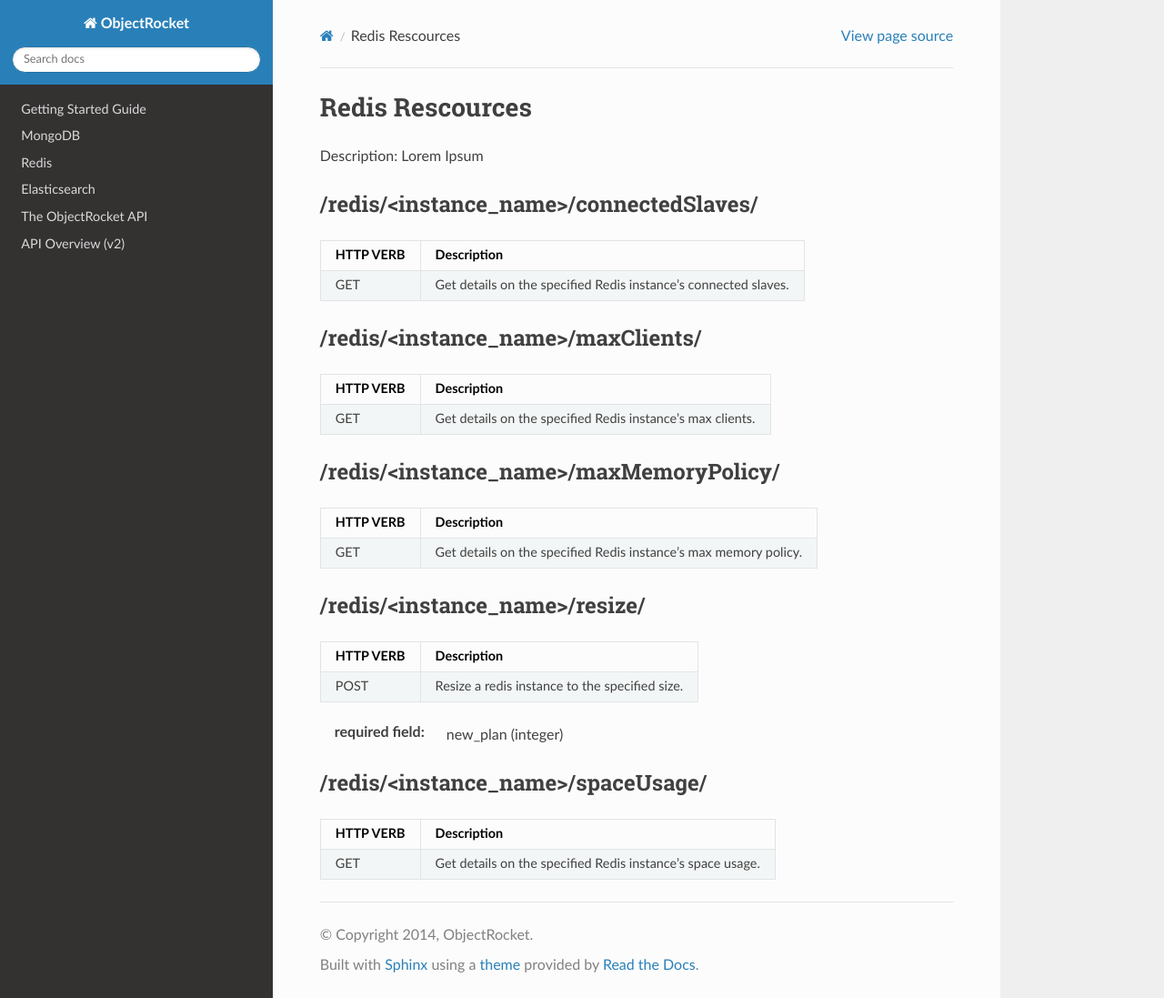
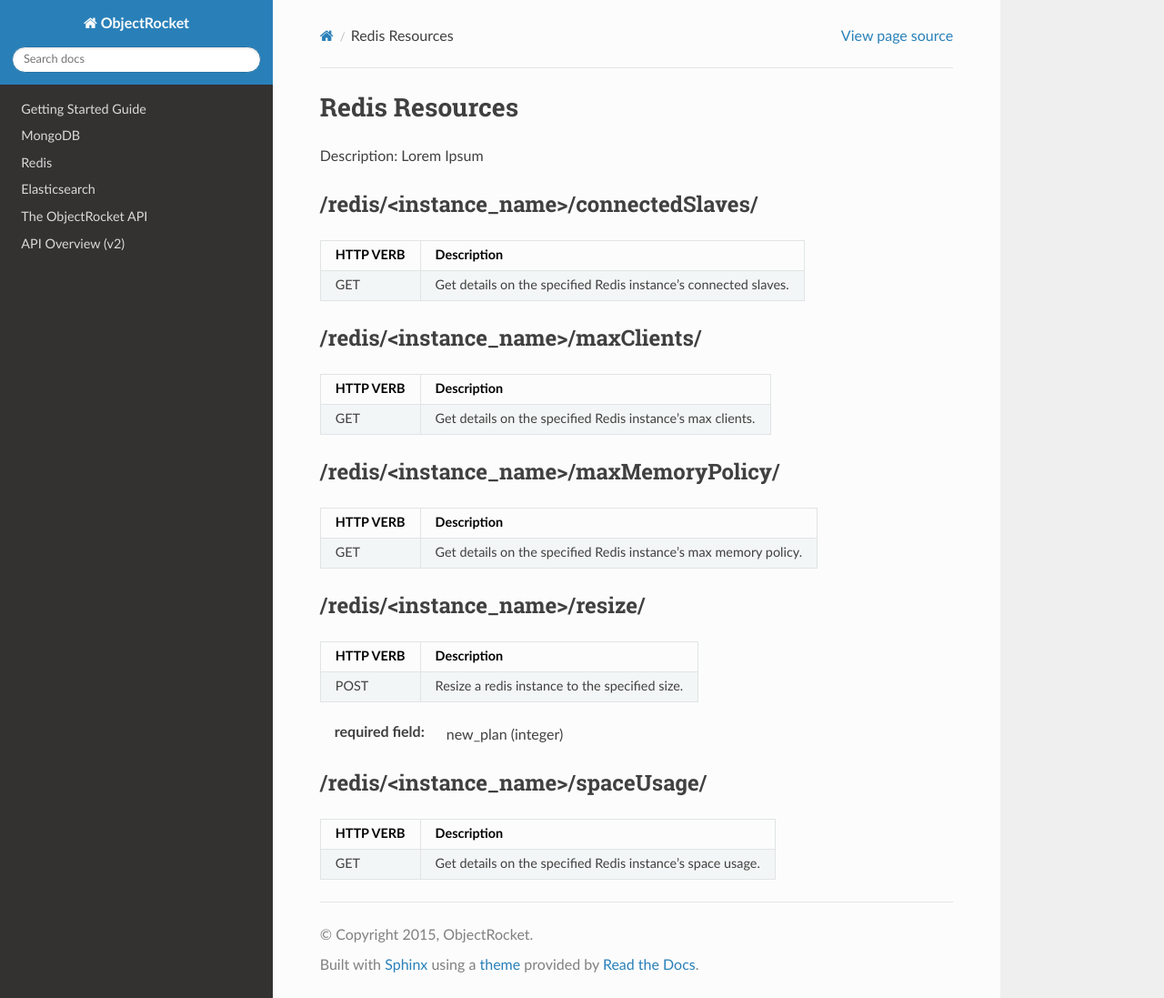
Before and after one commit to zcorleissen/documentation, a Sphinx documentation site: the page built from source/api_v2_redis_resources.rst, in a window 1280 px wide and 1097 px high. Shown: the whole window at 91% size. Built offline with Sphinx 7.4.7 and the Read the Docs theme 2.0.0, drawn with Linux system fonts in a browser that asks for light colours.

Commit message:
spelling_fixes, updated copyright

```diff
--- a/source/api_v2_elasticsearch_resources.rst
+++ b/source/api_v2_elasticsearch_resources.rst
@@ -1,4 +1,4 @@
-Elasticsearch Rescources
+Elasticsearch Resources
 ==================
 
 Description: Lorem Ipsum
--- a/source/api_v2_general_resources.rst
+++ b/source/api_v2_general_resources.rst
@@ -1,4 +1,4 @@
-General Rescources
+General Resources
 ==================
 
 Description: Lorem Ipsum
--- a/source/api_v2_instance_resources.rst
+++ b/source/api_v2_instance_resources.rst
@@ -1,4 +1,4 @@
-Instance Rescources
+Instance Resources
 ==================
 
 Description: Lorem Ipsum
--- a/source/api_v2_mongodb_resources.rst
+++ b/source/api_v2_mongodb_resources.rst
@@ -1,4 +1,4 @@
-MongoDB Rescources
+MongoDB Resources
 ==================
 
 Description: Lorem Ipsum
--- a/source/api_v2_redis_resources.rst
+++ b/source/api_v2_redis_resources.rst
@@ -1,4 +1,4 @@
-Redis Rescources
+Redis Resources
 ================
 
 Description: Lorem Ipsum
--- a/source/conf.py
+++ b/source/conf.py
@@ -43,7 +43,7 @@ master_doc = 'index'
 
 # General information about the project.
 project = u'ObjectRocket'
-copyright = u'2014, ObjectRocket'
+copyright = u'2015, ObjectRocket'
 
 # The version info for the project you're documenting, acts as replacement for
 # |version| and |release|, also used in various other places throughout the
```
